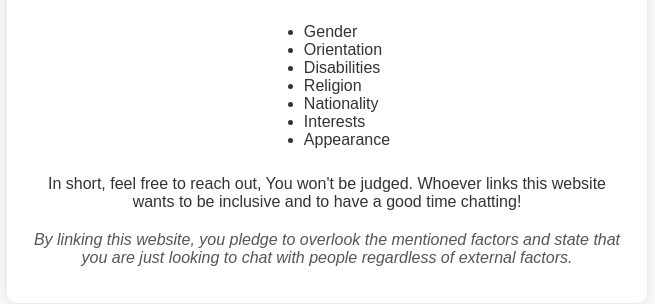
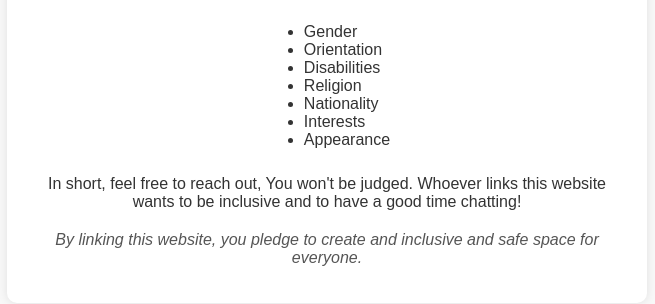
Before and after one commit to dont-stress/dont-stress.github.io, a plain HTML site: page index.html in a window 1280 px wide. Shown: the part 204-508 px from the top of the page, without its empty margins (313-968 px from the left). Drawn offline with Linux system fonts and the light colour scheme.

Commit message:
Update index.html

```diff
--- a/index.html
+++ b/index.html
@@ -49,7 +49,7 @@
             <li>Appearance</li>
         </ul>
         <p>In short, feel free to reach out, You won't be judged. Whoever links this website wants to be inclusive and to have a good time chatting!</p>
-        <p class="pledge">By linking this website, you pledge to overlook the mentioned factors and state that you are just looking to chat with people regardless of external factors.</p>
+        <p class="pledge">By linking this website, you pledge to create and inclusive and safe space for everyone.</p>
     </div>
 </body>
 </html>
```
